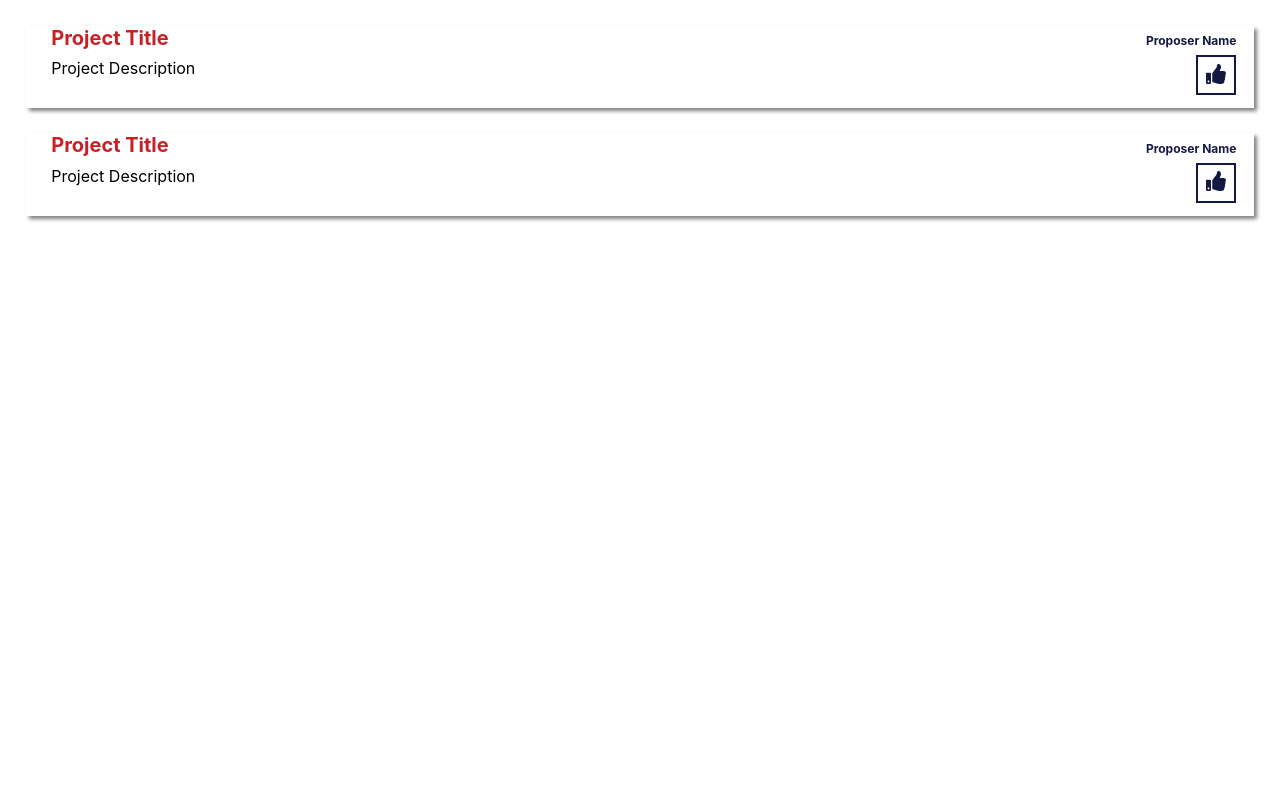
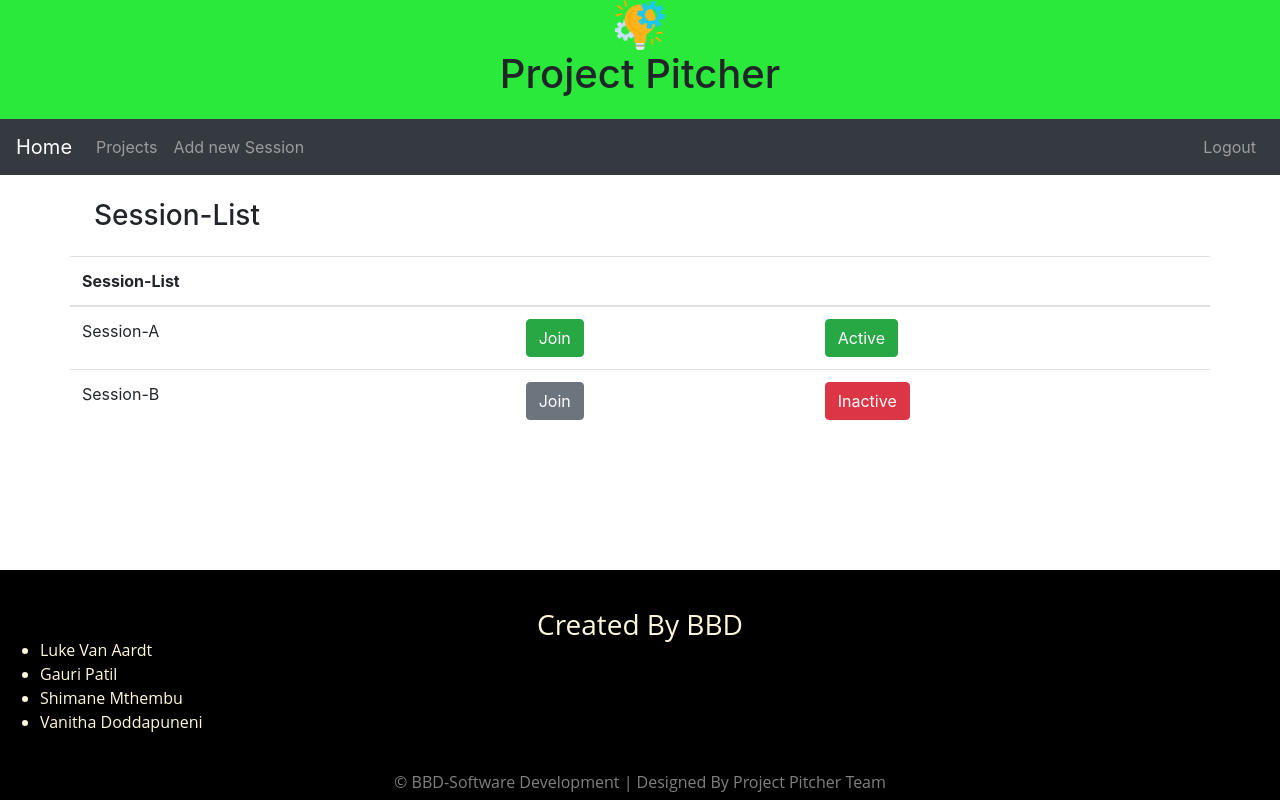
Before and after one commit to LukeOfEarth/bbd-project-picker, a React (Create React App) app: page / in a window 1280 px wide. Built offline with nearby package versions, Linux system fonts and the light colour scheme.

Commit message:
basic changes header, footer and added joinsession file

```diff
--- a/package.json
+++ b/package.json
@@ -6,10 +6,16 @@
     "@testing-library/jest-dom": "^5.11.9",
     "@testing-library/react": "^11.2.3",
     "@testing-library/user-event": "^12.6.0",
+    "bootstrap": "^4.6.0",
     "classnames": "^2.2.6",
     "react": "^17.0.1",
+    "react-bootstrap": "^1.4.3",
+    "react-bootstrap-table-next": "^4.0.3",
     "react-dom": "^17.0.1",
+    "react-icons": "^4.1.0",
+    "react-router-dom": "^5.2.0",
     "react-scripts": "4.0.1",
+    "react-thumb-up": "^0.1.1",
     "recoil": "^0.1.2",
     "web-vitals": "^0.2.4"
   },
--- a/src/App.css
+++ b/src/App.css
@@ -13,15 +13,21 @@
   }
 }
 
+body {
+  overflow-x: hidden;
+  width:100%;
+  height:100%;
+  position: absolute;
+}
 .App-header {
-  background-color: #282c34;
+  background-color: #2862d6;
   min-height: 100vh;
   display: flex;
   flex-direction: column;
   align-items: center;
   justify-content: center;
   font-size: calc(10px + 2vmin);
-  color: white;
+  color: rgb(180, 39, 39);
 }
 
 .App-link {
--- a/src/App.js
+++ b/src/App.js
@@ -1,14 +1,32 @@
 import Project from './components/project';
-
-import logo from './logo.svg';
 import './App.css';
+import JoinedSession from './components/joinSession';
+import Header from './components/Common/header';
+import Footer from './components/Common/footer';
+import Navigation from './components/Common/navigation';
+import {
+  BrowserRouter,
+  Switch,
+  Route
+} from "react-router-dom";
+import 'bootstrap/dist/css/bootstrap.min.css';
 
 
 function App() {
   return (
     <>
-    <Project data={{title:'Project Title', name:'Proposer Name', desc:'Project Description'}}/>
-    <Project data={{title:'Project Title', name:'Proposer Name', desc:'Project Description'}}/>
+    <Header/>
+    <Navigation/>
+    <BrowserRouter>
+        <Switch>
+          <Route path="/" component={JoinedSession} exact/>
+
+          <Route path="/project"  render = {() => <Project data={{title:'Project Title', name:'Proposer Name', desc:'Project Description'}}/>
+
+        }/>
+        </Switch>
+    </BrowserRouter>
+    <Footer/>
     </>
   );
 }
--- /dev/null
+++ b/src/components/Common/footer.jsx
@@ -0,0 +1,30 @@
+import React, { Component } from "react";
+
+import '../../styles/footer.css';
+
+export default class footer extends Component {
+  render() {
+    return (
+      <div class="footer">
+        <div class="footer-content">
+        <h3>Created By BBD</h3>
+         <ul>
+              <li>Luke Van Aardt </li>
+
+              <li>Gauri Patil</li>
+
+              <li>Shimane Mthembu</li>
+
+              <li>Vanitha Doddapuneni</li>
+        </ul>
+
+
+
+        </div>
+        <div class="footer-bottom">
+            &copy; BBD-Software Development | Designed By Project Pitcher Team
+        </div>
+      </div>
+    );
+  }
+}
--- /dev/null
+++ b/src/components/Common/header.jsx
@@ -0,0 +1,16 @@
+import React, { Component } from "react";
+
+import '../../styles/header.css';
+
+export default class header extends Component {
+  render() {
+    return (
+      <div id="header">
+          <img className="logo" src="/images/pm.png" alt="img"/>
+               <h1 id="heading">Project Pitcher</h1>
+
+      </div>
+
+    );
+  }
+}
--- /dev/null
+++ b/src/components/Common/navigation.jsx
@@ -0,0 +1,27 @@
+import React from "react";
+
+import { Navbar,Nav } from 'react-bootstrap'
+
+
+class Navigation extends React.Component{
+
+    render(){
+        return(
+            <Navbar collapseOnSelect expand="lg" bg="dark" variant="dark">
+                <Navbar.Brand href="/">Home</Navbar.Brand>
+                <Navbar.Toggle aria-controls="responsive-navbar-nav" />
+                <Navbar.Collapse id="responsive-navbar-nav">
+                <Nav className="mr-auto">
+                    <Nav.Link href="/project">Projects</Nav.Link>
+                    <Nav.Link href="/session">Add new Session</Nav.Link>
+                </Nav>
+                <Nav>
+                    <Nav.Link href="">Logout</Nav.Link>
+                </Nav>
+                </Navbar.Collapse>
+            </Navbar>
+        )
+    }
+}
+
+export default Navigation;
--- /dev/null
+++ b/src/components/joinSession.jsx
@@ -0,0 +1,66 @@
+import React from 'react';
+
+import {Table,Button, Container,Row} from 'react-bootstrap';
+
+class JoinedSession extends React.Component {
+
+  constructor(props) {
+    super(props);
+    this.state = {
+      isActive:'true',
+      join:'true',
+      sessionArray:[
+        {
+          sessionId:'1',
+          sessionName:'Session-A',
+          isActive:true
+        },
+        {
+          sessionId:'2',
+          sessionName:'Session-B',
+          isActive:false
+        }
+    ]
+    }
+  }
+
+  handleActive =(sessionId) => {
+    const index = this.state.sessionArray.findIndex((session) => session.sessionId === sessionId);
+    const updateSession=this.state.sessionArray.slice(index,index+1)[0];
+    updateSession.isActive = !updateSession.isActive;
+    let newSessionArray = [...this.state.sessionArray];
+    newSessionArray[index]=updateSession;
+    this.setState({
+         sessionArray: newSessionArray
+    });
+  }
+
+  render() {
+    return(
+      <Container fluid ="md">
+          <Row>
+            <h3 className="m-4 d-flex justify-content-center">Session-List</h3>
+            <Table hover>
+                  <thead>
+                    <tr>
+                      <th>Session-List</th>
+                      <th></th>
+                      <th></th>
+                    </tr>
+                  </thead>
+                  <tbody>
+                    {this.state.sessionArray.map(session=>
+                      <tr key={session.sessionId}>
+                      <td>{session.sessionName}</td>
+                      <td><Button variant={session.isActive?"success":"secondary"}>Join</Button></td>
+                      <td><Button variant={session.isActive?"success":"danger"} onClick={() => this.handleActive(session.sessionId)}>{session.isActive?'Active':'Inactive'}</Button></td>
+                    </tr>
+                      )}
+                  </tbody>
+            </Table>
+          </Row>
+      </Container>
+    );
+  }
+}
+export default JoinedSession;
--- /dev/null
+++ b/src/styles/footer.css
@@ -0,0 +1,50 @@
+.footer{
+     background: black;
+     width: 100%;
+     font-family: "Open Sans";
+     padding-top: 40px;
+     color:cornsilk;
+     left: 0;
+     bottom: 0;
+     position: fixed;
+}
+.footer-content h3{
+    display: flex;
+    align-items: center;
+    justify-content: center;
+    flex-direction: column;
+    text-align: center;
+    line-height: 28px;
+    margin: auto;
+}
+.footer .footer-bottom .section {
+   flex: 1;
+   border:1px solid white;
+}
+.section {
+    margin-top: 0px;
+    align-items: flex-start;
+    justify-content: center;
+    flex-direction: row;
+    text-align: center;
+    line-height: 10px;
+
+}
+.footer-list-top {
+  width:15%;
+}
+.footer-list-header {
+  padding: 10px;
+  color: #fff;
+}
+
+.footer .footer-bottom{
+  background: black;
+  color: gray;
+  width: 100%;
+  height: 50px;
+  text-align: center;
+  bottom: 0px;
+  left: 0px;
+  padding-top: 20px;
+}
--- /dev/null
+++ b/src/styles/header.css
@@ -0,0 +1,14 @@
+#header{
+    background-color: rgb(42, 233, 58);
+    box-shadow: 3px 3px 4px grey;
+    padding-bottom: 1%;
+    text-align: center;
+}
+.logo{
+    height: 50px;
+    color: white;
+    font-size: 35px;
+    line-height: 80px;
+    padding: 0 100px;
+    font-weight: bold;
+}
```
Also changed, not shown: public/images/pm.png (added).
